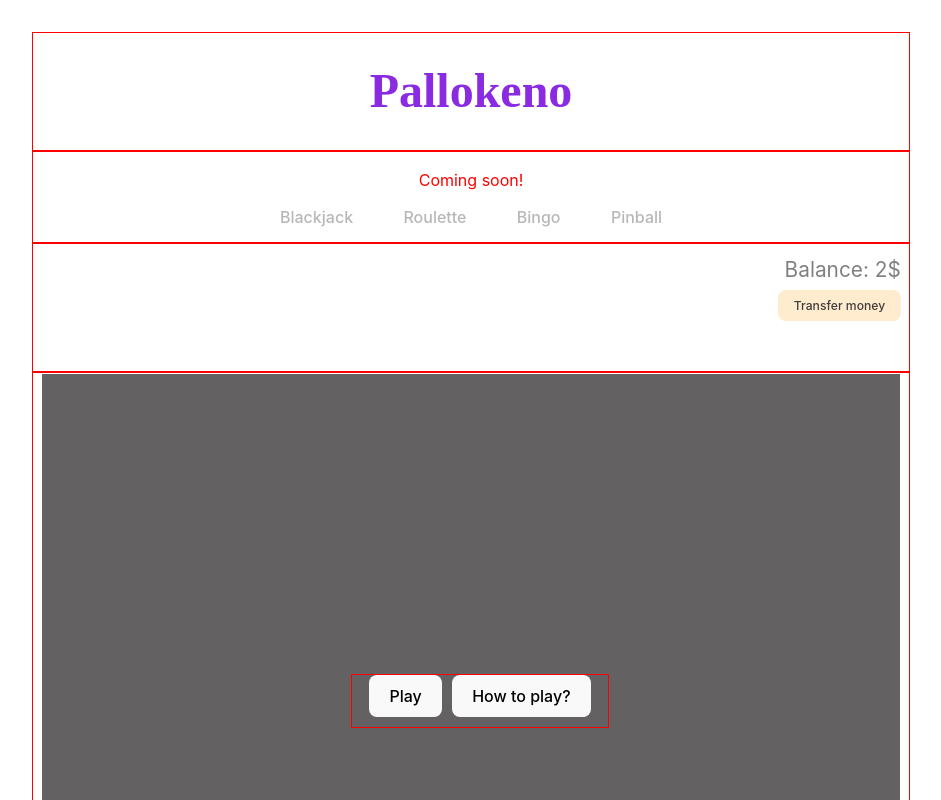
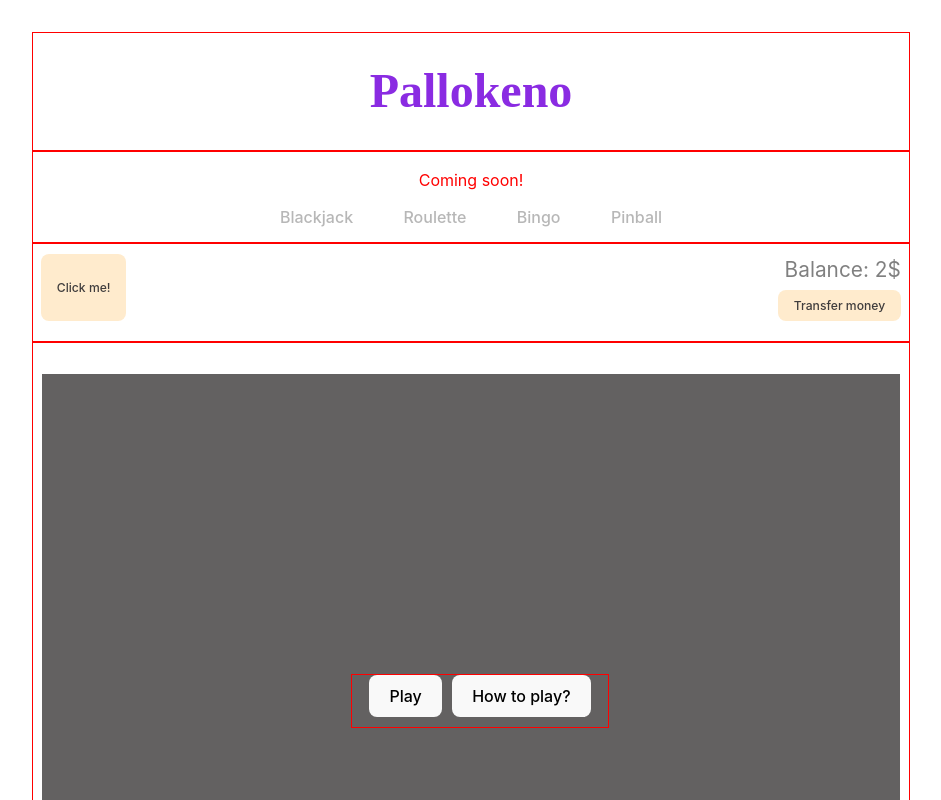
Before and after one commit to Lasis7/Gambling, a Svelte app: page / in a window 1280 px wide. Shown: the top 800 px of the page, without its empty margins (178-1119 px from the left). Built offline with nearby package versions, Linux system fonts and the light colour scheme.

Commit message:
added a new button for the weather component

```diff
--- a/src/App.svelte
+++ b/src/App.svelte
@@ -1,6 +1,7 @@
 <script>
   import Heading from './lib/Heading.svelte';
   import Navbar from './lib/Navbar.svelte';
+  import Weather from './lib/Weather.svelte';
   import Modal from './lib/Modal.svelte';
   import Info from './lib/Info.svelte';
   import PrintNumber from './lib/PrintNumber.svelte';
@@ -23,6 +24,12 @@
   //------------------------------------
 
   let infoVisible = false;
+
+  //----------------------------------------
+  //VARIABLES RELATED TO: __Weather.svelte__
+  //----------------------------------------
+
+  let weatherVisible = false;
 
   //----------------------------------------------
   //VARIABLES RELATED TO: __TransferMoney.svelte__
@@ -49,9 +56,9 @@
   let notice = true;
   let captchaComplete = false;
 
-  //------------------------------------
+  //--------------------------------------
   //VARIABLES RELATED TO: __Modal.svelte__
-  //------------------------------------
+  //--------------------------------------
 
   let howManyClicked = 0;
   let modalVisible = false;
@@ -148,6 +155,14 @@
   //closes the info-modal
   const closeInfo = () => {
     infoVisible = false;
+  };
+
+  //----------------------------------------
+  //FUNCTIONS RELATED TO: __Weather.svelte__
+  //----------------------------------------
+
+  const showWeather = () => {
+    weatherVisible = true;
   };
 
   //----------------------------------------------
@@ -290,6 +305,14 @@
   <Navbar />
 
   <div class="container">
+    <div class="weather-moneyContainer">
+      <div class="weatherItem">
+        <div class="weatherContainer">
+          <button class="weatherButton" on:click={showWeather}>Click me!</button
+          >
+        </div>
+      </div>
+      <div class="moneyItem">
         <div class="money">Balance: {balance}$</div>
         <div class="moreMoney">
           <button class="moreMoneyButton" on:click={moneyModalShow}
@@ -297,6 +320,12 @@
           >
         </div>
       </div>
+    </div>
+  </div>
+
+  {#if weatherVisible}
+    <Weather />
+  {/if}
 
   {#if moneyModal}
     <TransferMoney
@@ -388,9 +417,22 @@
     <Navbar />
 
     <div class="container">
+      <div class="weather-moneyContainer">
+        <div class="weatherItem">
+          <div class="weatherContainer">
+            <button class="weatherButton" on:click={showWeather}
+              >Click me!</button
+            >
+          </div>
+        </div>
+        <div class="moneyItem">
           <div class="money">Balance: {balance}$</div>
           <div class="moreMoney">
-        <button class="moreMoneyButton">Transfer money</button>
+            <button class="moreMoneyButton" on:click={moneyModalShow}
+              >Transfer money</button
+            >
+          </div>
+        </div>
       </div>
     </div>
 
@@ -432,6 +474,20 @@
 {/if}
 
 <style>
+  .weatherContainer {
+    display: flex;
+    justify-content: left;
+    align-content: flex-start;
+  }
+
+  .weatherButton {
+    font-size: 1.3rem;
+    color: rgb(64, 61, 61);
+    background-color: blanchedalmond;
+    margin-top: 10px;
+    font-size: 0.76rem;
+  }
+
   .money {
     display: flex;
     justify-content: right;
@@ -452,7 +508,6 @@
   .moreMoneyButton {
     display: flex;
     font-size: 1.3rem;
-    margin-bottom: 50px;
     color: rgb(64, 61, 61);
     background-color: blanchedalmond;
     margin-top: 0;
@@ -463,6 +518,7 @@
     border: solid 1px white;
     background-color: rgb(99, 97, 97);
     display: flex;
+    margin-top: 30px;
     justify-content: center;
   }
 
@@ -513,6 +569,22 @@
     padding-right: 0.5rem;
   }
 
+  .weather-moneyContainer {
+    display: grid;
+    grid-template-columns: 1fr 1fr 1fr;
+    margin-bottom: 20px;
+  }
+
+  .weatherItem {
+    display: grid;
+    grid-column: 1;
+  }
+
+  .moneyItem {
+    display: grid;
+    grid-column: 3;
+  }
+
   button:hover {
     color: aqua;
   }
```
Lines whose indentation alone changed are shown as unchanged.
